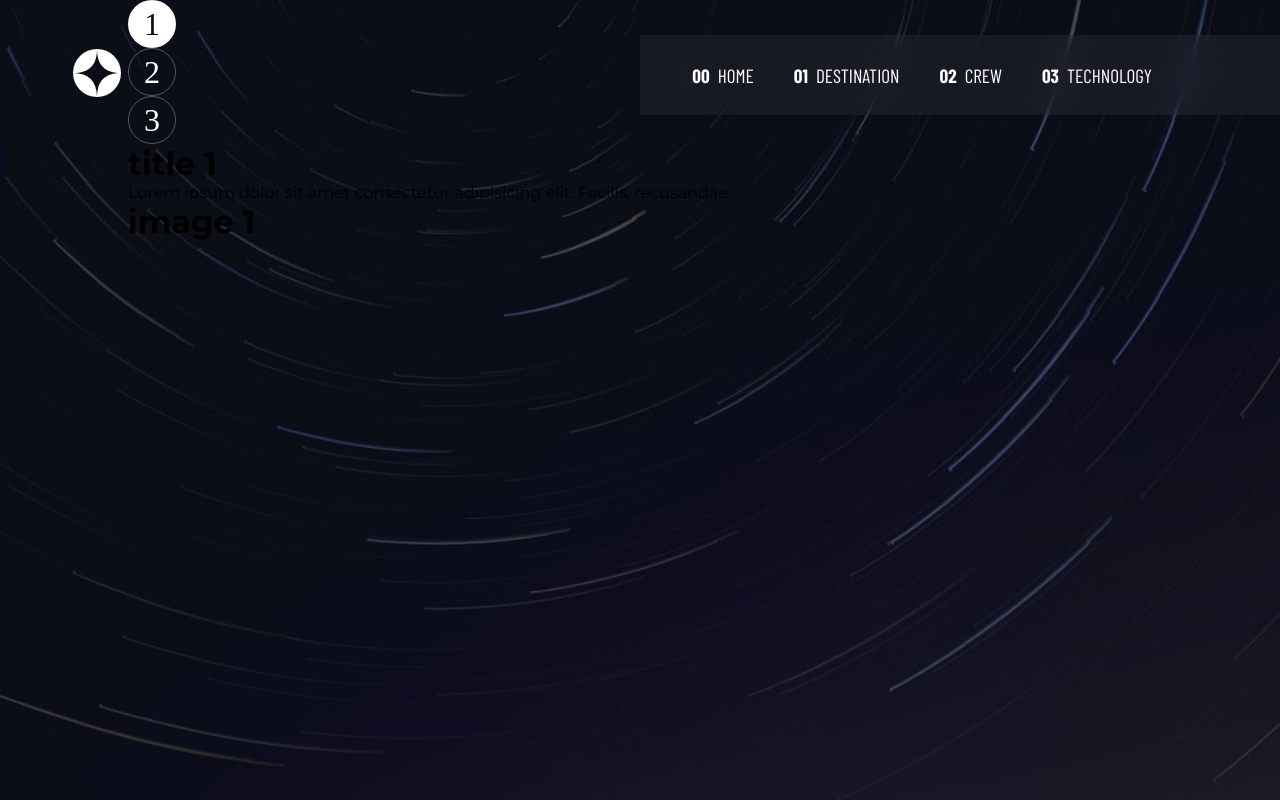
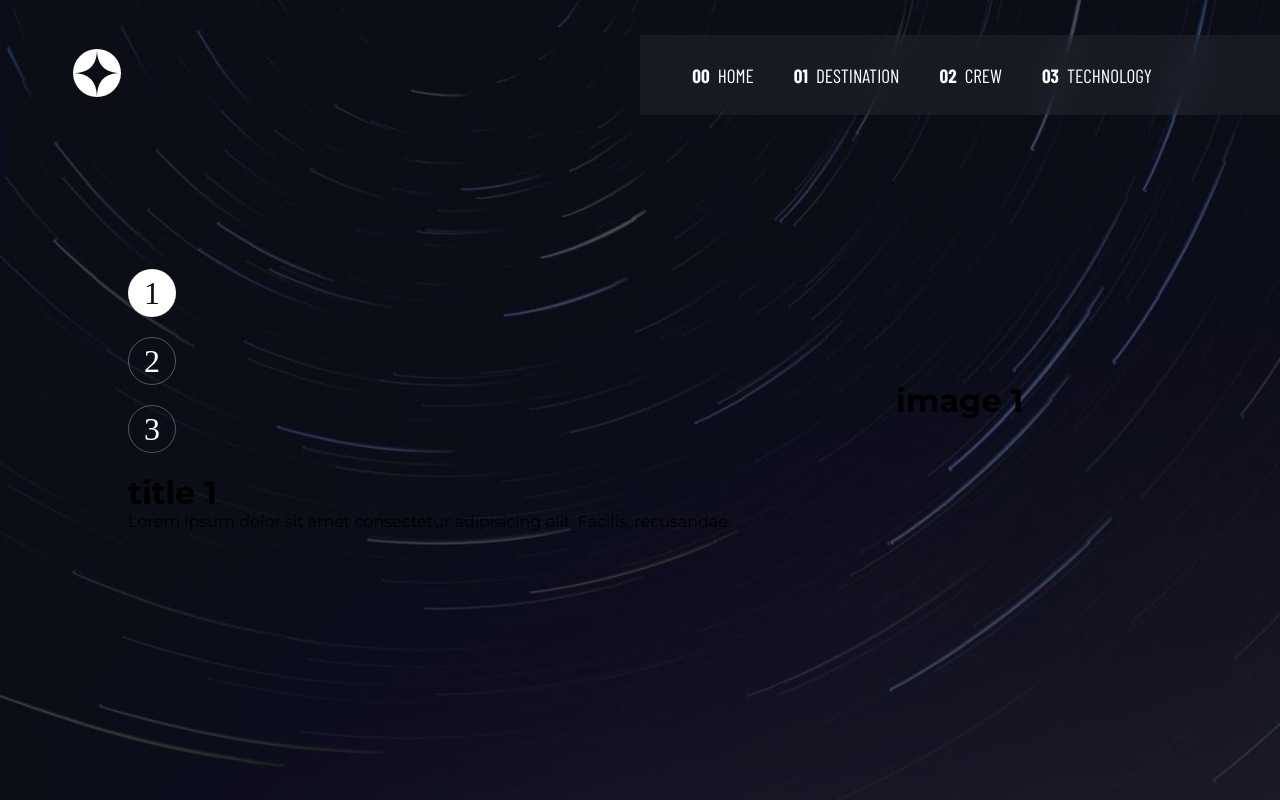
Before and after one commit to Mel1207/Space-Tourisim-Multipage-Website, a React (Create React App) app: page /technology in a window 1280 px wide. Built offline with nearby package versions, Linux system fonts and the light colour scheme; a web font is replaced by a local one.

Commit message:
fix technology body grid and heiht

```diff
--- a/src/sass/global/global.sass
+++ b/src/sass/global/global.sass
@@ -206,6 +206,11 @@
 
 
 .technology-body
+    display: grid
+    grid-template-columns: 3fr 1fr
+    align-items: center
+    height: 100vh
+
     .circle
         height: 3rem
         width: 3rem
@@ -215,6 +220,7 @@
         border: 1px solid rgba($cWhite, .3)
         cursor: pointer
         transition: all 0.3s ease
+        margin-bottom: 20px
 
         p
             color: $cWhite
--- a/src/sass/main.css
+++ b/src/sass/main.css
@@ -223,6 +223,12 @@
   display: block;
 }
 
+.technology-body {
+  display: grid;
+  grid-template-columns: 3fr 1fr;
+  align-items: center;
+  height: 100vh;
+}
 .technology-body .circle {
   height: 3rem;
   width: 3rem;
@@ -232,6 +238,7 @@
   border: 1px solid rgba(255, 255, 255, 0.3);
   cursor: pointer;
   transition: all 0.3s ease;
+  margin-bottom: 20px;
 }
 .technology-body .circle p {
   color: #FFFFFF;
```
Also changed, not shown: 1 other file (tests, documents, lock files or other folders).
